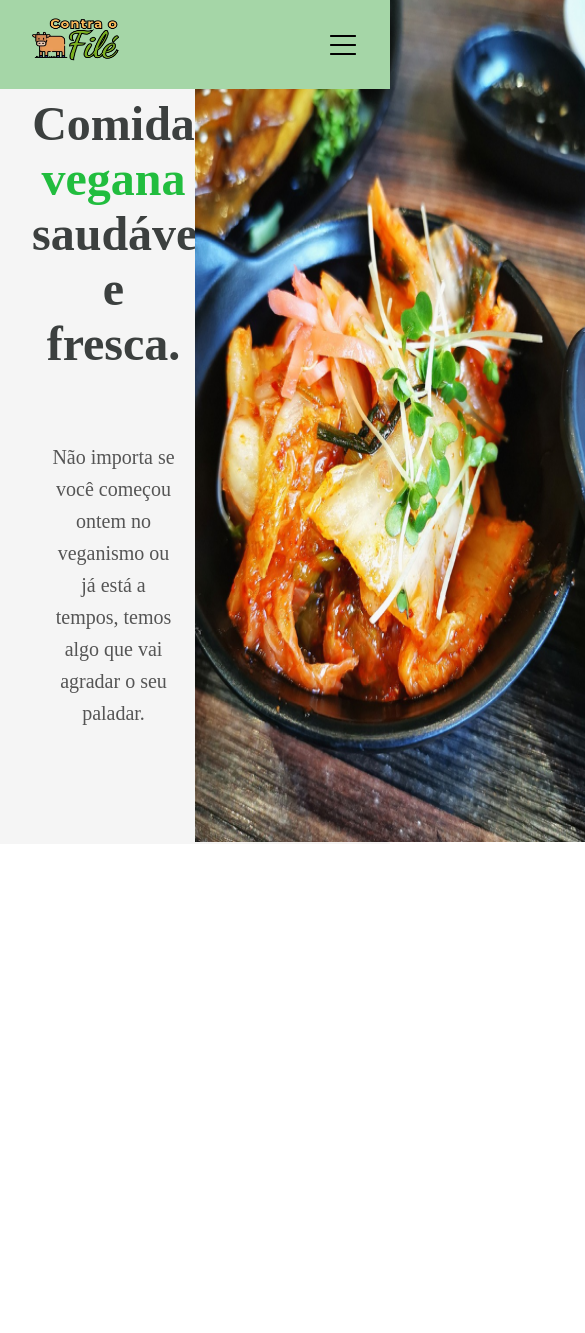
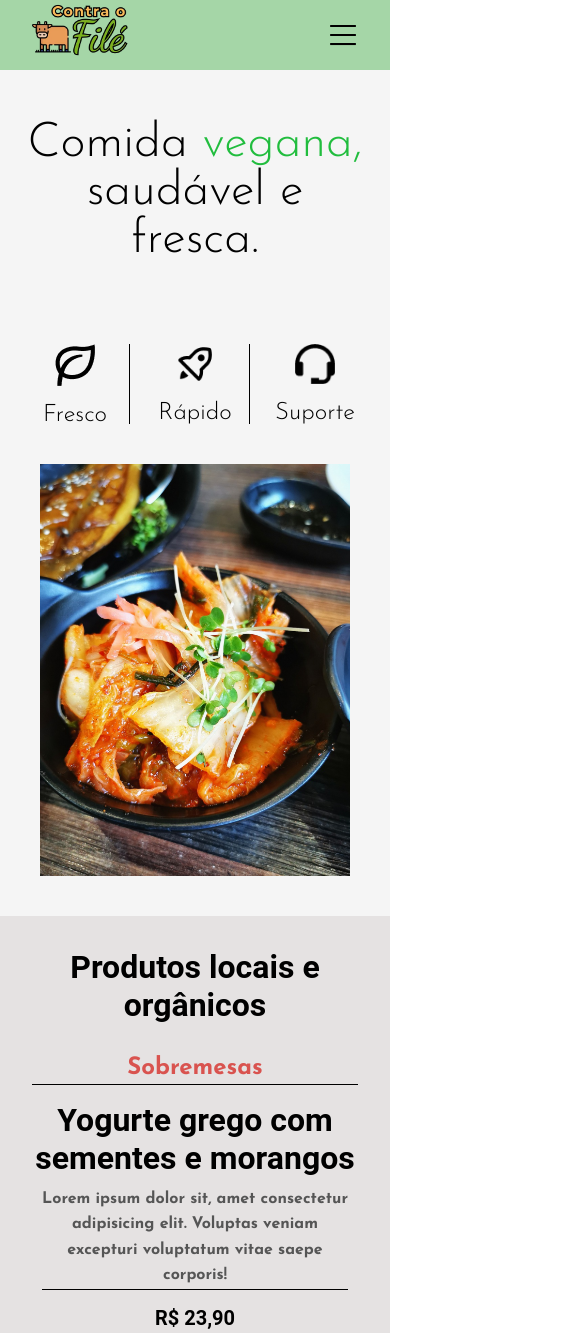
Before and after one commit to Rafael-TCampos/Contra-o-File, a Gatsby site: page / in a window 390 px wide. Shown: the top 1333 px of the page, 585 px wide, since content can reach past the window. Before the commit the page ends 846 px from the top, so only its background shows below. Built offline with nearby package versions, Linux system fonts and the light colour scheme; Gatsby itself is replaced by a stand-in of ours.

Commit message:
second commit

```diff
--- /dev/null
+++ b/gatsby-browser.js
@@ -0,0 +1 @@
+import "./src/styles/global.css";
--- a/gatsby-config.js
+++ b/gatsby-config.js
@@ -6,5 +6,16 @@ module.exports = {
     title: `TesteGastby`,
     siteUrl: `https://www.yourdomain.tld`,
   },
-  plugins: [],
+  plugins: [
+    {
+      resolve: `gatsby-plugin-google-fonts`,
+      options: {
+        fonts: [
+          `Josefin Sans\:100,300,400,500,700`,
+          `Poppins\:200,300,400,500`
+        ],
+        display: 'swap'
+      }
+    },
+  ],
 }
--- a/package.json
+++ b/package.json
@@ -16,6 +16,7 @@
   },
   "dependencies": {
     "gatsby": "^5.14.0",
+    "gatsby-plugin-google-fonts": "^1.0.1",
     "react": "^18.2.0",
     "react-dom": "^18.2.0"
   }
--- a/src/components/Hero/Hero.js
+++ b/src/components/Hero/Hero.js
@@ -1,24 +1,43 @@
 import * as React from "react";
 import * as styles from "../Hero/Hero.module.css";
-import heroImage from "../../images/korean.png"
+import heroImage from "../../images/korean.png";
+import folha from "../../images/folha.png";
+import foguete from "../../images/bx_rocket.png";
+import fone from "../../images/fone.png";
 
-const Hero = ()=> {
+const Hero = () => {
   return (
     <section className={styles.heroSection}>
       <div className={styles.textContainer}>
-      <h1 className={styles.heroTitle}>Comida <spam className={styles.colorText}>
-       vegana </spam> saudável e fresca.</h1>
-      <p>
-      Não importa se você começou ontem
-       no veganismo ou já está a tempos,
-      temos algo que vai agradar o seu paladar.
-      </p>
+        <h1 className={styles.heroTitle}>
+          Comida <spam className={styles.colorText}>vegana, </spam> <br />{" "}
+          saudável e fresca.
+        </h1>
+        <p>
+          Não importa se você começou ontem no veganismo ou já está a tempos,
+          temos algo que vai agradar o seu paladar.
+        </p>
+        <div className={styles.iconContainer}>
+          <div className={styles.iconWrapper}>
+            <img src={folha} alt="icon folha" className={styles.icon} />
+            <p className={styles.text}>Fresco</p>
+          </div>
+          <div className={styles.iconWrapper}>
+            <img src={foguete} alt="icon foquete" className={styles.icon} />
+              <p className={styles.text}>Rápido</p>
+          </div>
+          <div className={styles.iconWrapper}>
+            <img src={fone} alt="icon fone" className={styles.icon} />
+            <p className={styles.text}>Suporte</p>
+          </div>
+        </div>
       </div>
+
       <div className={styles.imgContainer}>
         <img src={heroImage} alt="Comida vegana" className={styles.heroImage} />
       </div>
     </section>
-  )
-}
+  );
+};
 
 export default Hero;
--- a/src/components/Hero/Hero.module.css
+++ b/src/components/Hero/Hero.module.css
@@ -1,10 +1,10 @@
-/* Hero.module.css */
 .heroSection {
   display: flex;
   align-items: center;
   justify-content: space-between;
   height: 100vh;
-  padding: 2rem;
+  padding: 60px 12rem;
+  padding-top: calc(6rem + 60px);
   background-color: #f5f5f5;
 }
 
@@ -16,29 +16,120 @@
   text-align: center;
 }
 
+.iconContainer {
+  display: flex;
+  gap: 20px;
+  justify-content: space-around;
+  margin-top: 50px; /* Espaço entre a imagem e os ícones */
+
+}
+
+.iconWrapper {
+  display: flex;
+  flex-direction: column;
+  align-items: center;
+  padding: 0 20px;
+  position: relative;
+}
+
+.iconWrapper:not(:last-child)::after {
+  content: "";
+  position: absolute;
+  right: -10px;
+  height: 80%;
+  width: 1px;
+  background-color: #000;
+}
+
+.text {
+  font-family: "Josefin Sans";
+  font-weight: 300;
+}
+
+.icon {
+  width: 40px;
+  height: auto;
+}
+
 .colorText {
   color: #21bd3e;
 }
 
 p {
-  font-size: 1.25rem;
-  color: #555;
-  margin: 20px;
+  font-family: "Josefin Sans";
+  font-weight: bold;
+  font-size: 1.5rem;
+  color: #000;
+  margin: 10px 10px;
   line-height: 1.6;
 }
 
-.imageContainer {
-  max-width: 45%;
+.imgContainer {
+  max-width: 40%;
+  margin: 20px;
 }
 
 .heroImage {
-  width: 400px;
-  height: 100vh;
+  width: 100%;
+  height: auto;
+  max-height: 80vh;
+  object-fit: cover;
+
 }
 
 .heroTitle {
+  font-family: Josefin Sans;
+  font-weight: 300;
   font-size: 3rem;
-  color: #3c403f;
-  font-weight: bold;
+  color: #000;
   margin-bottom: 50px;
 }
+
+@media (max-width: 830px) {
+  .heroSection {
+    flex-direction: column;
+    height: auto;
+    padding: 20px;
+  }
+
+  .textContainer {
+    max-width: 100%;
+    text-align: center;
+    margin-top: 100px;
+  }
+
+  .imgContainer {
+    display: flex;
+    align-items: center;
+    justify-content: center;
+    max-width: 100%;
+    margin-top: 20px;
+
+  }
+
+  .iconContainer {
+    flex-direction: row;
+    gap: 10px;
+    margin-top: 30px;
+  }
+
+  .iconWrapper {
+    width: 50px;
+    align-items: center;
+    padding: 0 10px;
+    position: relative;
+  }
+
+  .iconWrapper:not(:last-child)::after{
+    position: absolute;
+    right: -30px;
+    width: 1px;
+  }
+
+  .heroTitle + p {
+    display: none;
+  }
+
+
+
+}
--- a/src/components/Navbar/Navbar.module.css
+++ b/src/components/Navbar/Navbar.module.css
@@ -1,5 +1,3 @@
-@import url('https://fonts.googleapis.com/css2?family=Poppins:ital,wght@0,100;0,200;0,300;0,400;0,500;0,600;0,700;0,800;0,900;1,100;1,200;1,300;1,400;1,500;1,600;1,700;1,800;1,900&family=Roboto:wght@400;500;700&display=swap');
-
 * {
   margin: 0;
   padding: 0;
@@ -16,7 +14,8 @@
   color: #fff;
   position: fixed;       /* Navbar fixa */
   top: 0;                /* Fixa no topo da página */
-  width: 100%;           /* Ocupa toda a largura */
+  width: 100%;
+  height: 70px;         /* Ocupa toda a largura */
   z-index: 1000;         /* Garante que a navbar fique acima de outros elementos */
 }
 
@@ -27,8 +26,7 @@
 }
 
 .logoImage {
-  width: 90px;
-  height: 50px;
+  height: 60px;
 }
 
 .navList {
@@ -80,18 +78,23 @@
     top: 60px;
     right: 0;
     width: 200px;
-    height: calc(30% - 60px);
+    height: 30%;
     background: rgb(69, 75, 83);
     padding: 1rem;
     gap: 1rem;
     z-index: 1001;
     border-radius: 10px;
   }
-  .navLink {
+  .navLink{
     color: #fff;
     background-color: transparent;
     padding: 10px 0;
+
+  }
+  .navLink:hover{
+    background-color: transparent;
   }
 
 
+
 }
--- /dev/null
+++ b/src/components/Product/Product.js
@@ -0,0 +1,46 @@
+import * as React from "react";
+import * as styles from "./Product.module.css";
+import granola from "../../images/granola.png";
+import sopa from "../../images/sopa.png"
+
+
+const Product = ()=> {
+  return (
+    <section className={styles.productSection}>
+      <h1 className={styles.mainTitle}>Produtos locais e orgânicos</h1>
+
+      <div className={styles.productContainer}>
+
+        <div className={styles.textContainer}>
+        <span className={styles.subtitle}>Sobremesas</span>
+        <h2 className={styles.Text}>Yogurte grego com <br />sementes e morangos</h2>
+        <p className={styles.description}>Lorem ipsum dolor sit, amet consectetur
+          adipisicing elit. Voluptas veniam excepturi
+          voluptatum vitae saepe corporis!
+
+        </p>
+        <span className={styles.price}>R$ 23,90</span>
+        </div>
+        <div className={styles.imgContainer}>
+          <img src={granola} alt="Foto sobremesa" className={styles.imgPhoto} />
+        </div>
+      </div>
+
+      <div className={`${styles.productContainer} ${styles.reverseLayout}`} >
+        <div className={styles.textContainer}>
+          <span className={styles.subtitle}>Almoço</span>
+          <h2>Sopa de amendoim com grão de bico</h2>
+          <p className={styles.description}>
+            Este é um simples texto de preenchimento, utilizado para mostrar a aparência do layout quando este estiver completo.
+          </p>
+          <span className={styles.price}>R$ 19,90</span>
+        </div>
+        <div className={styles.imgContainer}>
+          <img src={sopa} alt="Foto almoço" className={styles.imgPhoto} />
+        </div>
+      </div>
+    </section>
+  )
+}
+
+export default Product;
--- /dev/null
+++ b/src/components/Product/Product.module.css
@@ -0,0 +1,100 @@
+
+* {
+  margin: 0;
+  padding: 0;
+  box-sizing: border-box;
+}
+
+.productSection {
+  padding: 2rem;
+  background-color: #E5E2E2;
+
+}
+
+.mainTitle {
+  font-size: 2rem;
+  font-weight: bold;
+  text-align: center;
+  margin-bottom: 2rem;
+}
+
+.productContainer {
+  display: flex;
+  align-items: center;
+  justify-content: space-between;
+  margin-bottom: 2rem;
+  gap: 1rem;
+}
+
+.textContainer {
+  max-width: 45%;
+
+}
+
+.subtitle {
+  font-size: 1.5rem;
+  font-family: "Josefin Sans";
+  font-weight: bold;
+  border-bottom: 1px solid #000;
+  padding-bottom: 0.25rem;
+  color: #d9534f; /* Cor da categoria */
+  display: block;
+  margin-bottom: 1rem;
+}
+
+
+.textContainer h2 {
+  font-size: 2rem;
+  margin-bottom: 0.5rem;
+}
+
+.description {
+  font-size: 1rem;
+  color: #555;
+  margin-bottom: 1rem;
+  line-height: 1.6;
+  border-bottom: 1px solid #000;
+}
+
+.price {
+  font-size: 1.25rem;
+  font-weight: bold;
+  color: #000;
+}
+
+.imgContainer {
+  max-width: 45%;
+  display: flex;
+  justify-content: center;
+  margin: 0 auto;
+}
+
+.imgPhoto {
+  width: 100%;
+  height: auto;
+  object-fit: cover;
+  border-radius: 8px;
+}
+
+.reverseLayout {
+  display: flex;
+  flex-direction: row-reverse; /* Imagem à esquerda e texto à direita */
+  gap: 2rem;
+}
+
+/* Responsividade */
+@media (max-width: 830px) {
+  .productContainer {
+    flex-direction: column;
+    align-items: center;
+  }
+
+  .textContainer, .imgContainer {
+    max-width: 100%;
+    text-align: center;
+  }
+
+  .imgContainer {
+    margin-top: 1rem;
+  }
+}
--- a/src/pages/index.js
+++ b/src/pages/index.js
@@ -1,6 +1,8 @@
 import * as React from "react";
 import Navbar from "../components/Navbar/Navbar";
 import Hero from "../components/Hero/Hero";
+import Product from "../components/Product/Product";
+import "../styles/global.css";
 
 
 
@@ -9,6 +11,7 @@ const Index = () => {
     <>
       <Navbar />
       <Hero />
+      <Product />
     </>
   )
 }
--- /dev/null
+++ b/src/styles/global.css
@@ -0,0 +1,9 @@
+* {
+  margin: 0;
+  padding: 0;
+  box-sizing: border-box;
+}
+
+body {
+  font-family: 'Roboto', sans-serif;
+}
```
Also changed, not shown: src/images/bx_rocket.png (added), src/images/folha.png (added), src/images/fone.png (added), src/images/granola.png (added), src/images/sopa.png (added), 1 other file.
